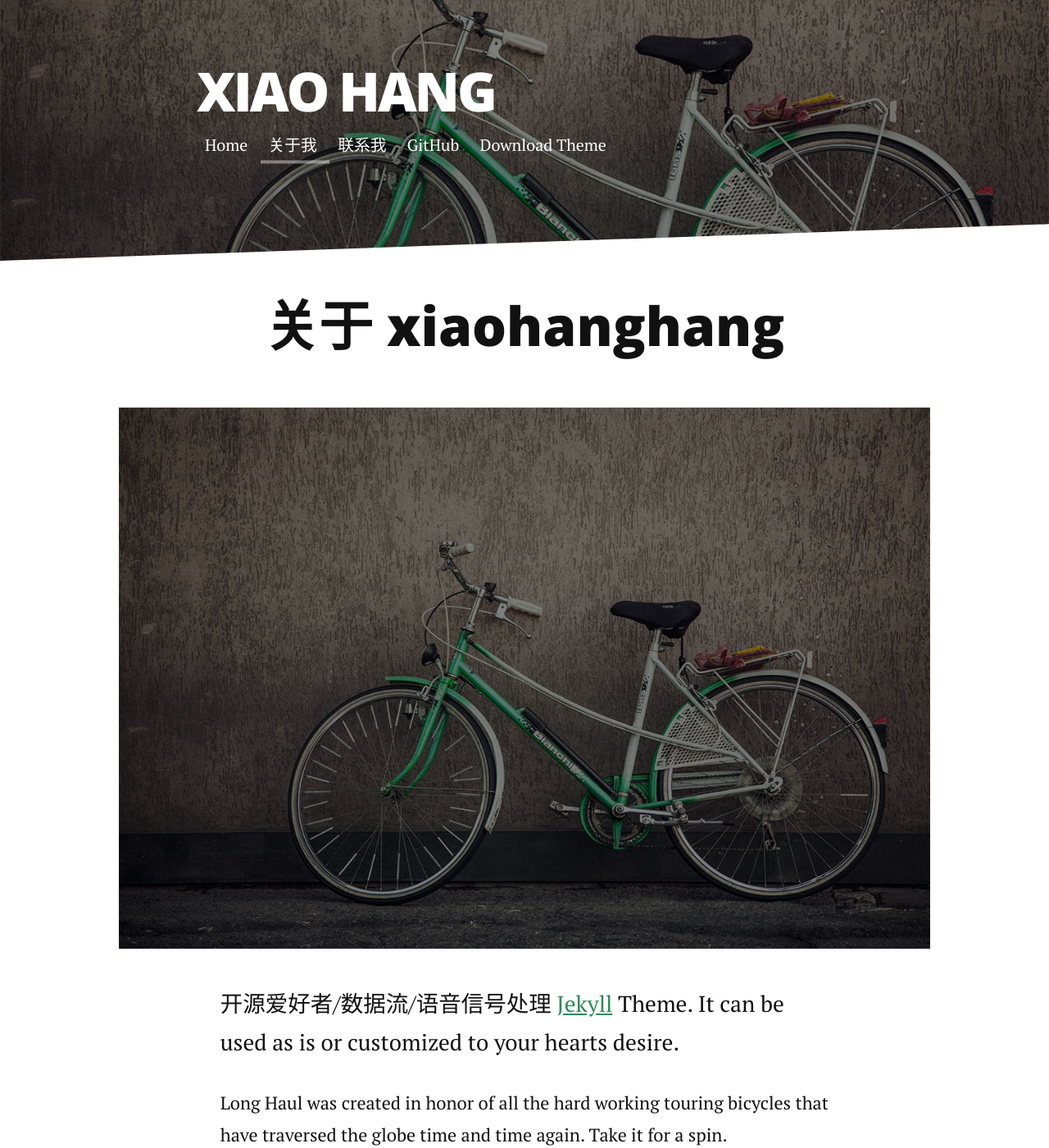
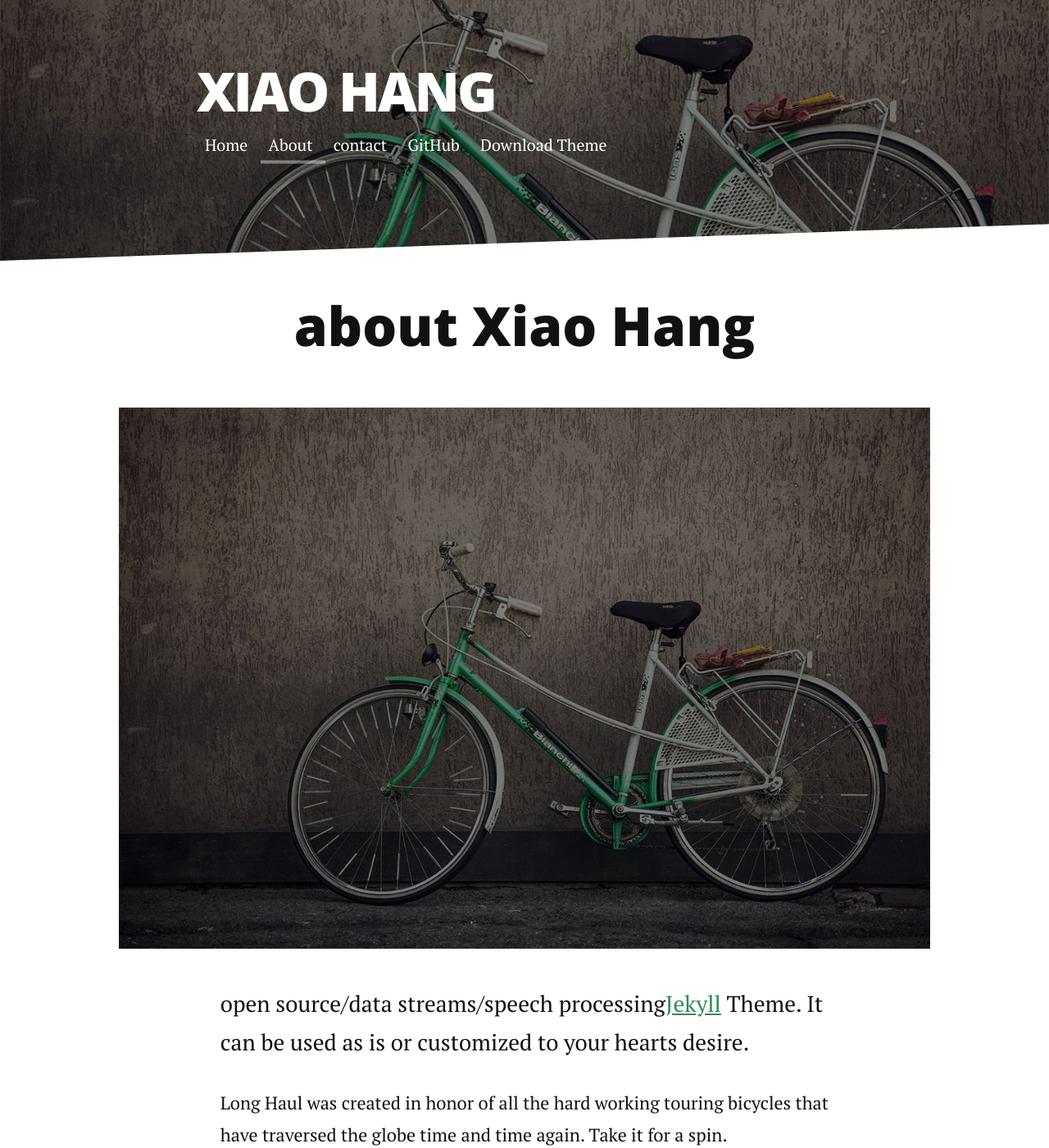
Before and after one commit to xiaohanghang/xiaohanghang.github.io, a Jekyll site: the page built from about.md, in a window 1280 px wide and 1400 px high. Shown: the whole window at 82% size. Built offline with Jekyll 4.4.1, drawn with Linux system fonts in a browser that asks for light colours; nearby versions of some CDN libraries.

Commit message:
config update

```diff
--- a/_config.yml
+++ b/_config.yml
@@ -14,9 +14,9 @@ paginate: 5
 navigation:
  - title: Home
    url: /index.html
- - title: 关于我
+ - title: About
    url: /about
- - title: 联系我
+ - title: contact
    url: /contact
 
 social:
--- a/about.md
+++ b/about.md
@@ -4,9 +4,9 @@ title: About xiaohanghang
 ---
 
 <div class="post">
-	<h1 class="pageTitle">关于 xiaohanghang</h1>
+	<h1 class="pageTitle">about Xiao Hang</h1>
 	<img src="{{ '/assets/img/touring.jpg' | prepend: site.baseurl }}" alt="">
-	<p class="intro">开源爱好者/数据流/语音信号处理 <a href="http://jekyllrb.com">Jekyll</a> Theme. It can be used as is or customized to your hearts desire.</p>
+	<p class="intro">open source/data streams/speech processing<a href="http://jekyllrb.com">Jekyll</a> Theme. It can be used as is or customized to your hearts desire.</p>
 	<p>Long Haul was created in honor of all the hard working touring bicycles that have traversed the globe time and time again. Take it for a spin.</p>
 	<h2>Features</h2>
 	<ul>
```
